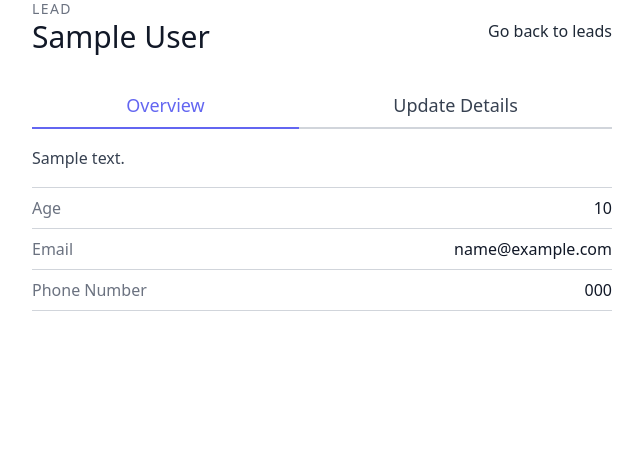
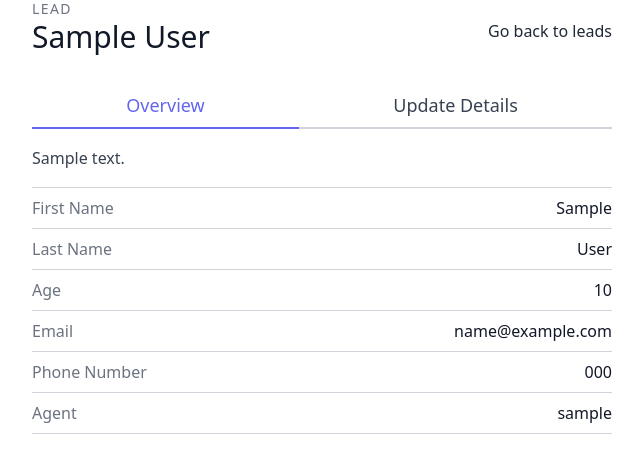
Before and after one commit to lenyagolikov/CRM, a Django app: page /leads/1 in a window 1280 px wide. Shown: the part 213-686 px from the top of the page, without its empty margins (298-941 px from the left). Run offline with Django 3.2, Linux system fonts and the light colour scheme; a user stored in the database is signed in; tables that the repository leaves empty hold one stand-in row (values such as "Sample post"); some libraries are stand-ins or nearby versions.

Commit message:
refactoring code

```diff
--- a/agents/forms.py
+++ b/agents/forms.py
@@ -9,8 +9,8 @@ class AgentForm(forms.ModelForm):
     class Meta:
         model = User
         fields = (
+            'username',
             'email',
-            'username',
             'first_name',
             'last_name',
         )
--- a/agents/views.py
+++ b/agents/views.py
@@ -39,7 +39,7 @@ class AgentCreateView(OrganisorAndLoginRequiredMixin, generic.CreateView):
         user = form.save(commit=False)
         user.is_agent = True
         user.is_organisor = False
-        user.set_password('allison12')
+        user.set_password('1234')
         user.save()
         Agent.objects.create(
             user=user,
@@ -70,8 +70,8 @@ class AgentUpdateView(OrganisorAndLoginRequiredMixin, generic.UpdateView):
         return Agent.objects.filter(organisation=user.userprofile)
 
     def get_success_url(self):
-        """Redirect after successful updation"""
-        return reverse('agents:agent-list')
+        """Redirect after successful update"""
+        return reverse("agents:agent-detail", kwargs={"pk": self.get_object().id})
 
 
 class AgentDeleteView(OrganisorAndLoginRequiredMixin, generic.DeleteView):
--- a/djcrm/settings.py
+++ b/djcrm/settings.py
@@ -5,7 +5,7 @@ env = environ.Env(
     DEBUG=(bool, False)
 )
 
-READ_DOT_ENV_FILE = env.bool('READ_DOT_ENV_FILE', default=False)
+READ_DOT_ENV_FILE = env.bool('READ_DOT_ENV_FILE', default=True)
 
 if READ_DOT_ENV_FILE:
     environ.Env.read_env()
--- a/leads/forms.py
+++ b/leads/forms.py
@@ -13,13 +13,12 @@ class LeadForm(forms.ModelForm):
             'age',
             'email',
             'phone_number',
-            'agent',
             'description',
         )
 
 
 class AssignLeadForm(forms.Form):
-    agent = forms.ModelChoiceField(queryset=Agent.objects.none())
+    agent = forms.ModelChoiceField(queryset=Agent.objects.none(), required=False)
 
     def __init__(self, *args, **kwargs):
         request = kwargs.pop("request")
--- a/leads/templates/leads/lead_detail.html
+++ b/leads/templates/leads/lead_detail.html
@@ -25,12 +25,22 @@
                     <a href="{% url 'leads:lead-detail' lead.pk %}" class="flex-grow text-indigo-500 text-center border-b-2 border-indigo-500 py-2 text-lg px-1">
                         Overview
                     </a>
+                    {% if request.user.is_organisor%}
                     <a href="{% url 'leads:lead-update' lead.pk %}" class="flex-grow text-center border-b-2 border-gray-300 py-2 text-lg px-1">
                         Update Details
                     </a>
+                    {% endif %}
                 </div>
 
                 <p class="leading-relaxed mb-4">{{ lead.description }}</p>
+                <div class="flex border-t border-gray-300 py-2">
+                    <span class="text-gray-500">First Name</span>
+                    <span class="ml-auto text-gray-900">{{ lead.first_name }}</span>
+                </div>
+                <div class="flex border-t border-gray-300 py-2">
+                    <span class="text-gray-500">Last Name</span>
+                    <span class="ml-auto text-gray-900">{{ lead.last_name }}</span>
+                </div>
                 <div class="flex border-t border-gray-300 py-2">
                     <span class="text-gray-500">Age</span>
                     <span class="ml-auto text-gray-900">{{ lead.age }}</span>
@@ -39,9 +49,13 @@
                     <span class="text-gray-500">Email</span>
                     <span class="ml-auto text-gray-900">{{ lead.email }}</span>
                 </div>
-                <div class="flex border-t border-b mb-6 border-gray-300 py-2">
+                <div class="flex border-t border-gray-300 py-2">
                     <span class="text-gray-500">Phone Number</span>
                     <span class="ml-auto text-gray-900">{{ lead.phone_number }}</span>
+                </div>
+                <div class="flex border-t border-b mb-6 border-gray-300 py-2">
+                    <span class="text-gray-500">Agent</span>
+                    <span class="ml-auto text-gray-900">{{ lead.agent }}</span>
                 </div>
             </div>
         </div>
--- a/leads/views.py
+++ b/leads/views.py
@@ -81,9 +81,7 @@ class LeadUpdateView(OrganisorAndLoginRequiredMixin, generic.UpdateView):
 
     def get_success_url(self):
         """Redirect after successful update"""
-        return reverse('leads:lead-list')
-        # if need reverse to page with extra params
-        # return reverse("leads:lead-update", kwargs={"pk": self.get_object().id})
+        return reverse("leads:lead-detail", kwargs={"pk": self.get_object().id})
 
 
 class LeadDeleteView(OrganisorAndLoginRequiredMixin, generic.DeleteView):
```
Also changed, not shown: agents/templates/agents/agent_list.html (+5 -5 lines), leads/templates/leads/lead_list.html (+7 -3 lines).
